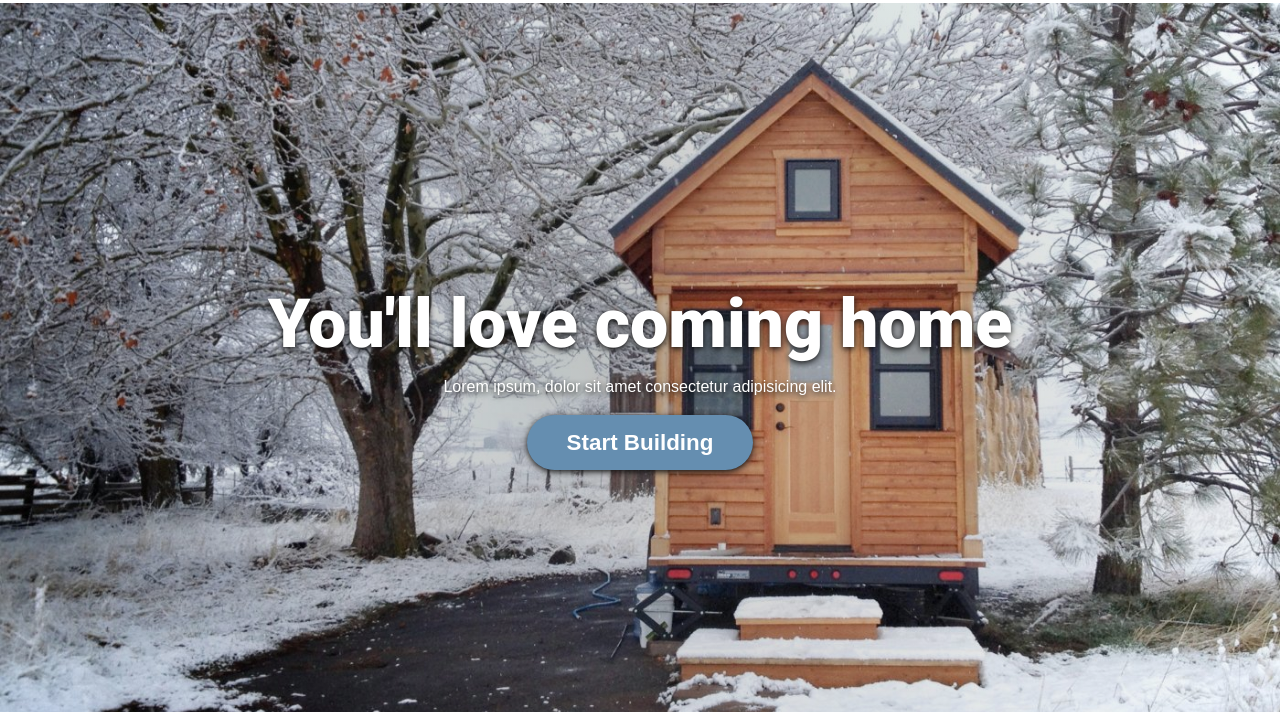
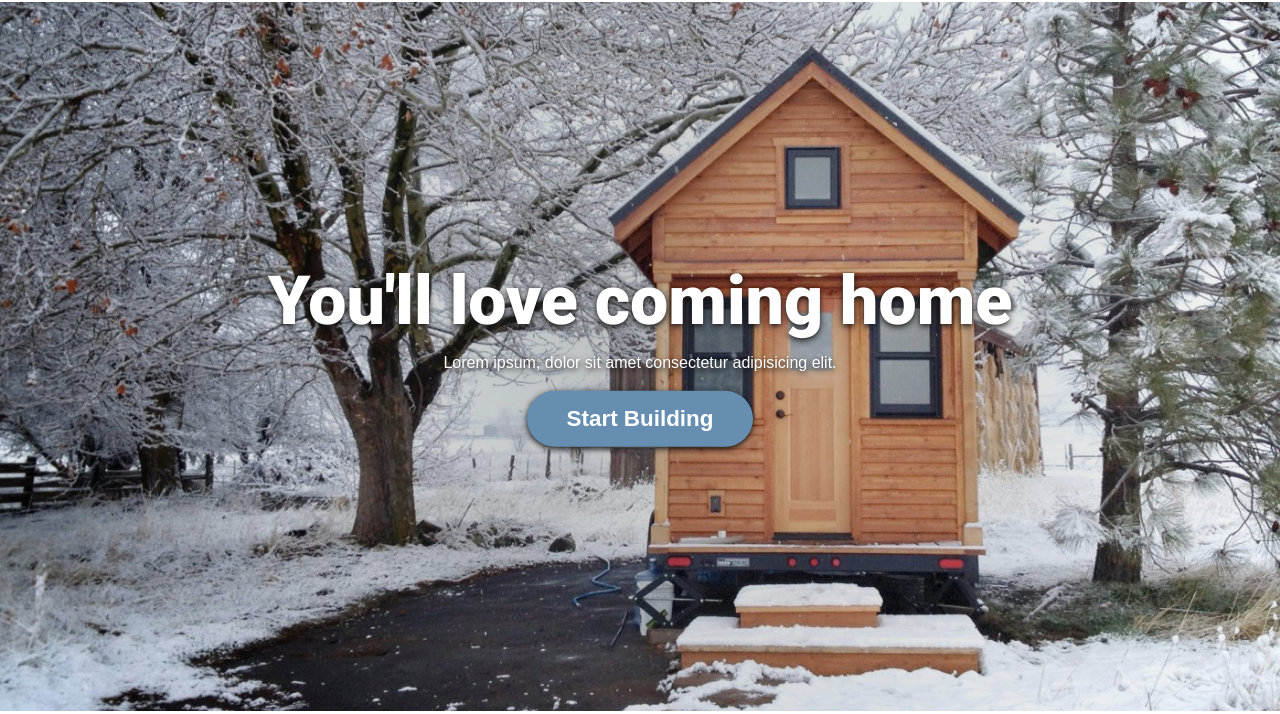
Before and after one commit to dsisk559/CozyHomeBuilders, a website: page build/index.html in a window 1280 px wide. Shown: the part 90-804 px from the top of the page. Drawn offline with Linux system fonts and the light colour scheme.

Commit message:
fixed a few problems

```diff
--- a/source/sass/4-layout/_nav.sass
+++ b/source/sass/4-layout/_nav.sass
@@ -5,7 +5,7 @@
   .wrapper nav ul
     padding: 0
     display: flex
-    margin-top: 5px
+    margin: 10px 0
     padding: 0
 
   li.logo
--- a/source/sass/6-pages/_page-home.sass
+++ b/source/sass/6-pages/_page-home.sass
@@ -2,6 +2,7 @@
   background-image: radial-gradient(circle, rgba(0,0,0,.25) 0%, rgba(0,0,0,0) 100%), url(../img/charles-finn-tiny-house-outside-walden-thoreau_h.jpg)
   background-repeat: no-repeat
   background-size: cover
+  background-position: center
   height: calc(100vh - 91px)
   min-height: 500px
   text-align: center
@@ -20,8 +21,10 @@
     color: $white
     text-shadow: 0 2px 6px $black
     line-height: 1
-    padding 0
+    padding: 0
 
+  h1
+    margin-top: 0
   p
     margin-top: -25px
     @media only screen and (max-width: 680px)
```
Also changed, not shown: build/assets/css/main.min.css.
